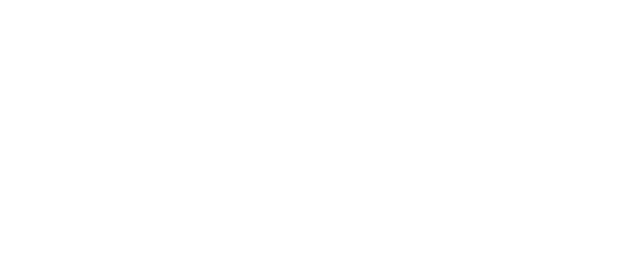
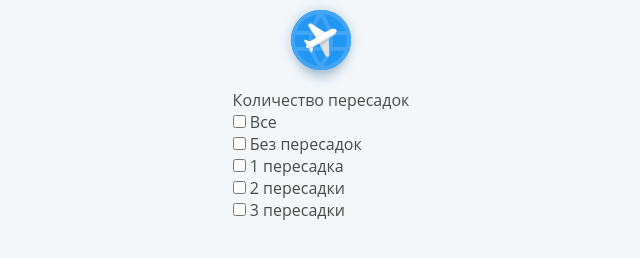
Before and after one commit to DenisEgorov200/Aviasales-js, a website built with Vite: page index.html in a window 1280 px wide. Shown: the whole page, without its empty margins (319-959 px from the left). Built offline with nearby package versions, Linux system fonts and the light colour scheme.

Commit message:
feat: add sidebar

```diff
--- a/index.html
+++ b/index.html
@@ -8,7 +8,45 @@
     <title>Aviasales</title>
   </head>
   <body>
-    <div id="app"></div>
+    <div id="app">
+      <div class="wrapper">
+        <header class="header">
+          <a href="#">
+            <img src="/aviasales.svg" alt="aviasales" />
+          </a>
+        </header>
+        <div class="content">
+          <aside class="sidebar">
+            <div class="sidebar__container">
+              <h2 class="sidebar__title">Количество пересадок</h2>
+              <ul class="sidebar__list">
+                <li class="sidebar__item">
+                  <input type="checkbox" name="" id="" />
+                  <label>Все</label>
+                </li>
+                <li class="sidebar__item">
+                  <input type="checkbox" name="" id="" />
+                  <label>Без пересадок</label>
+                </li>
+                <li class="sidebar__item">
+                  <input type="checkbox" name="" id="" />
+                  <label>1 пересадка</label>
+                </li>
+                <li class="sidebar__item">
+                  <input type="checkbox" name="" id="" />
+                  <label>2 пересадки</label>
+                </li>
+                <li class="sidebar__item">
+                  <input type="checkbox" name="" id="" />
+                  <label>3 пересадки</label>
+                </li>
+              </ul>
+            </div>
+          </aside>
+          <main></main>
+        </div>
+      </div>
+    </div>
 
     <script type="module" src="src/main.js"></script>
   </body>
--- a/src/assets/scss/_style.scss
+++ b/src/assets/scss/_style.scss
@@ -4,11 +4,19 @@
 
 body {
   margin: 0;
-  background-color: $whiteColor;
+  background-color: $backgroundColor;
   color: $primaryColor;
-  font-family: $mainFont, -apple-system, BlinkMacSystemFont, "Segoe UI", Roboto,
-    "Helvetica Neue", Arial, "Noto Sans", sans-serif, "Apple Color Emoji",
-    "Segoe UI Emoji", "Segoe UI Symbol", "Noto Color Emoji";
+  font-family: $mainFont, -apple-system, BlinkMacSystemFont, 'Segoe UI', Roboto, 'Helvetica Neue',
+    Arial, 'Noto Sans', sans-serif, 'Apple Color Emoji', 'Segoe UI Emoji', 'Segoe UI Symbol',
+    'Noto Color Emoji';
   -webkit-font-smoothing: antialiased;
   -moz-osx-font-smoothing: grayscale;
 }
+
+.wrapper {
+  height: 100vh;
+  width: 100%;
+  display: flex;
+  flex-direction: column;
+  align-items: center;
+}
--- a/src/assets/scss/_variables.scss
+++ b/src/assets/scss/_variables.scss
@@ -1,7 +1,7 @@
 $primaryColor: #4a4a4a;
 $secondaryColor: #a0b0b9;
 $blueColor: #2196f3;
-$backgroundColor: #e5e5e5;
+$backgroundColor: #f3f7fa;
 $whiteColor: #fff;
 $blackColor: #000;
 
```
Also changed, not shown: public/aviasales.svg (added).
